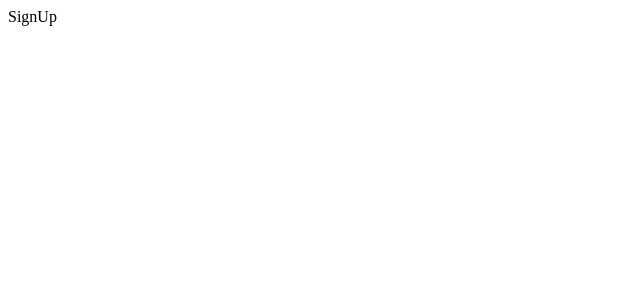
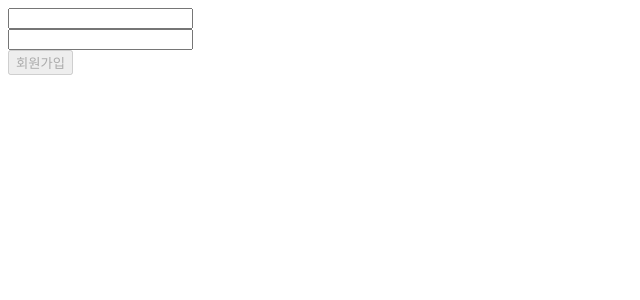
Before and after one commit to ilgon0110/wanted-pre-onboarding-frontend, a React (Create React App) app: page /signup in a window 1280 px wide. Shown: the top 300 px of the page, without its empty margins (0-640 px from the left). Built offline with nearby package versions, Linux system fonts and the light colour scheme.

Commit message:
feat: SignUp 기능 구현
일단 기능 구현에 집중하여 코드 작성

```diff
--- /dev/null
+++ b/src/api.ts
@@ -0,0 +1,9 @@
+import axios from "axios";
+import { ISignUpForm } from "./views/SignUp";
+
+const api = axios.create({
+  baseURL: "https://pre-onboarding-selection-task.shop/",
+});
+export const signApi = {
+  signUp: (payload: ISignUpForm) => api.post("auth/signup", payload),
+};
--- a/src/views/SignUp.tsx
+++ b/src/views/SignUp.tsx
@@ -1,5 +1,84 @@
+import React, { useEffect, useState } from "react";
+import { signApi } from "../api";
+
+export interface ISignUpForm {
+  email: string;
+  password: string;
+}
+
 const SignUp = () => {
-  return <div>SignUp</div>;
+  const initialValue = { email: "", password: "" };
+  const [formValues, setFormValues] = useState<ISignUpForm>(initialValue);
+  const [formError, setFormError] = useState<ISignUpForm>(initialValue);
+  const [isValidButton, setIsValidButton] = useState(true);
+  const { email, password } = formValues;
+  const handleSubmit = (event: React.FormEvent) => {
+    event.preventDefault();
+    signApi.signUp(formValues).catch((error) => console.log(error));
+  };
+
+  const isValidForm = ({ email, password }: ISignUpForm) => {
+    const error = { email: "", password: "" };
+    const emailRegex = /.+@.+/g;
+    if (!emailRegex.test(email) && email !== "") {
+      error.email = "이메일 형식은 ___@___입니다";
+    }
+    if (password.length < 8 && password !== "") {
+      error.password = "비밀번호는 8글자 이상이여야 합니다";
+    }
+    return error;
+  };
+
+  useEffect(() => {
+    const error = isValidForm(formValues);
+    const { email, password } = formValues;
+    setFormError(error);
+    if (
+      Object.values(error).every((msg) => msg.length === 0) &&
+      email !== "" &&
+      password !== ""
+    ) {
+      setIsValidButton(false);
+    } else {
+      setIsValidButton(true);
+    }
+  }, [formValues]);
+
+  const handleChange = (event: React.ChangeEvent<HTMLInputElement>) => {
+    const { name, value } = event.target;
+    setFormValues({ ...formValues, [name]: value });
+  };
+
+  return (
+    <form onSubmit={handleSubmit}>
+      <div>
+        <input
+          data-testid="email-input"
+          name="email"
+          value={email}
+          onChange={handleChange}
+        />
+        <span>{formError.email}</span>
+      </div>
+      <div>
+        <input
+          data-testid="password-input"
+          name="password"
+          value={password}
+          onChange={handleChange}
+        />
+        <span>{formError.password}</span>
+      </div>
+
+      <button
+        type="submit"
+        data-testid="signup-button"
+        disabled={isValidButton}
+      >
+        회원가입
+      </button>
+    </form>
+  );
 };
 
 export default SignUp;
```
